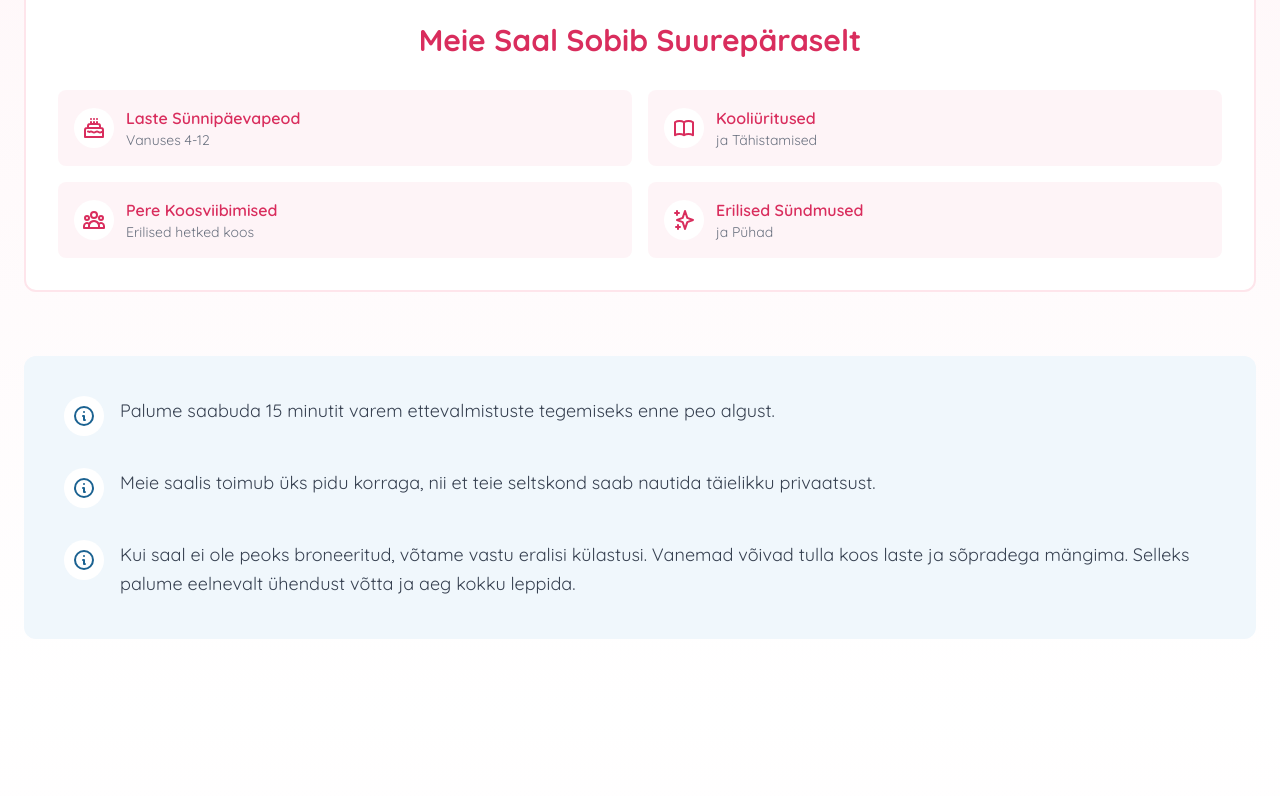
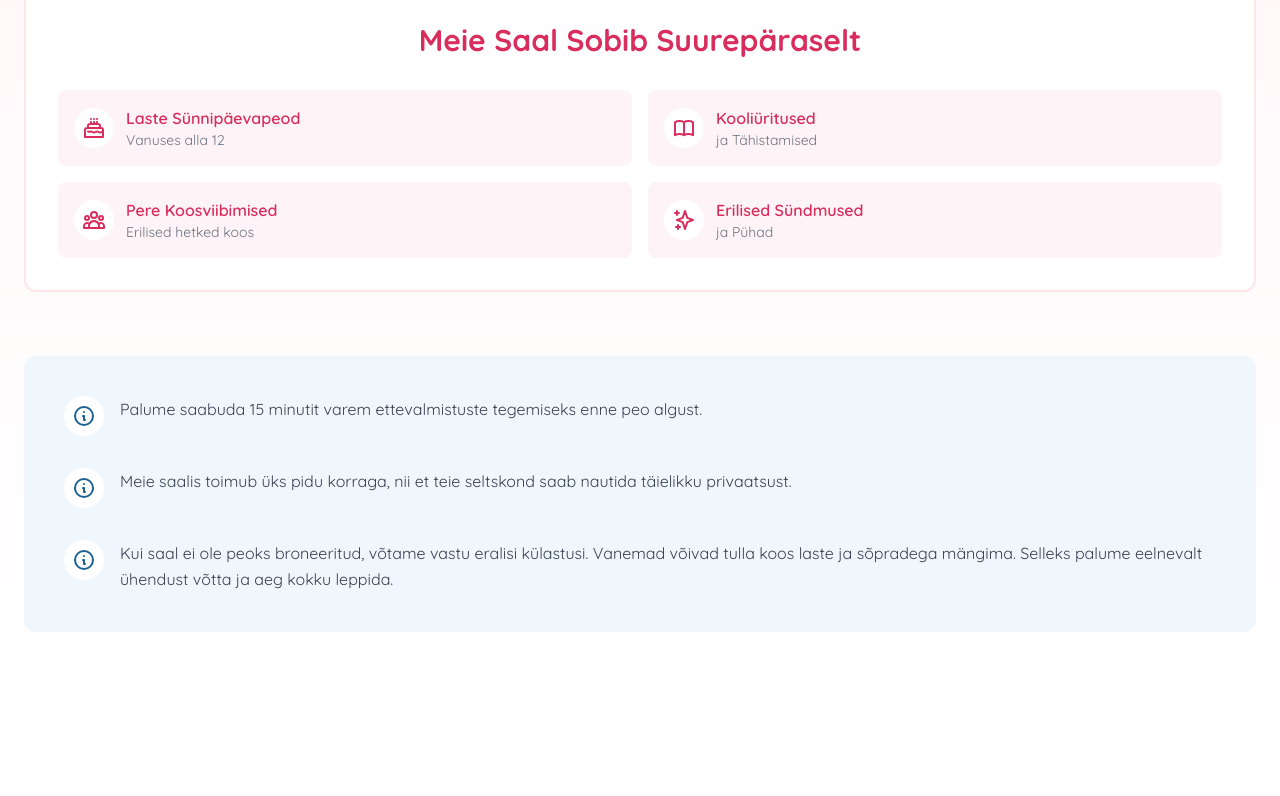
Before and after one commit to Sofiangk/joyspot-landing-page, a Vue app: page / in a window 1280 px wide. Shown: the part 1543-2339 px from the top of the page. Built offline with nearby package versions, Linux system fonts and the light colour scheme.

Commit message:
Update AboutSection and ContactSection with improved text formatting and updated contact information; modify localization files for age description and address details.

```diff
--- a/src/components/sections/AboutSection.vue
+++ b/src/components/sections/AboutSection.vue
@@ -194,7 +194,7 @@ const features = [
                 />
               </svg>
             </div>
-            <p class="text-gray-700 text-lg leading-relaxed">
+            <p class="text-gray-700 leading-relaxed">
               {{ t(`about.important_notes.${key}`) }}
             </p>
           </div>
--- a/src/components/sections/ContactSection.vue
+++ b/src/components/sections/ContactSection.vue
@@ -248,7 +248,7 @@ const handleSubmit = () => {
           <!-- Map -->
           <div class="rounded-lg overflow-hidden shadow-md h-80">
             <iframe
-              src="https://www.google.com/maps/embed?pb=!1m18!1m12!1m3!1d127054.5866357498!2d24.650722061257904!3d59.43683916511372!2m3!1f0!2f0!3f0!3m2!1i1024!2i768!4f13.1!3m3!1m2!1s0x4692949c233052f1%3A0x40ea1cf35200471!2sTallinn%2C%20Estonia!5e0!3m2!1sen!2sus!4v1654171776626!5m2!1sen!2sus"
+              src="https://www.google.com/maps/embed?pb=!1m18!1m12!1m3!1d2032.0243736543366!2d24.70431091570775!3d59.42332498169376!2m3!1f0!2f0!3f0!3m2!1i1024!2i768!4f13.1!3m3!1m2!1s0x4692935c7ed21ac3%3A0x3bf6c02d4f5b6fdb!2sMadara%2029%2F2%2C%2010613%20Tallinn%2C%20Estonia!5e0!3m2!1sen!2sus!4v1710876069810!5m2!1sen!2sus"
               width="100%"
               height="100%"
               style="border: 0"
--- a/src/i18n/en.json
+++ b/src/i18n/en.json
@@ -49,7 +49,7 @@
       "items": {
         "birthdays": {
           "title": "Children's Birthday Parties",
-          "description": "Ages 4-12"
+          "description": "Ages under 12"
         },
         "school": {
           "title": "School Class Events",
@@ -288,8 +288,8 @@
     "title": "Contact Us",
     "subtitle": "We'd love to hear from you",
     "info": {
-      "address": "123 Fun Street, Party Town, PT 12345",
-      "phone": "(555) 123-4567",
+      "address": "Madara tn 29/2, Kristiine, Tallinn, Harjumaa",
+      "phone": "+372 52 322 744",
       "email": "",
       "hours": "Open: Tue-Sun, 9:00-18:00"
     },
--- a/src/i18n/et.json
+++ b/src/i18n/et.json
@@ -49,7 +49,7 @@
       "items": {
         "birthdays": {
           "title": "Laste Sünnipäevapeod",
-          "description": "Vanuses 4-12"
+          "description": "Vanuses alla 12"
         },
         "school": {
           "title": "Kooliüritused",
@@ -244,8 +244,8 @@
     "title": "Võta Meiega Ühendust",
     "subtitle": "Meil on hea meel sinult kuulda",
     "info": {
-      "address": "Lõbu tänav 123, Peolinn, PT 12345",
-      "phone": "(+372) 555 1234",
+      "address": "Madara tn 29/2, Kristiine, Tallinn, Harjumaa",
+      "phone": "+372 52 322 744",
       "email": "info\\@joyspot.ee",
       "hours": "Avatud: T-P, 9:00-18:00"
     },
```
